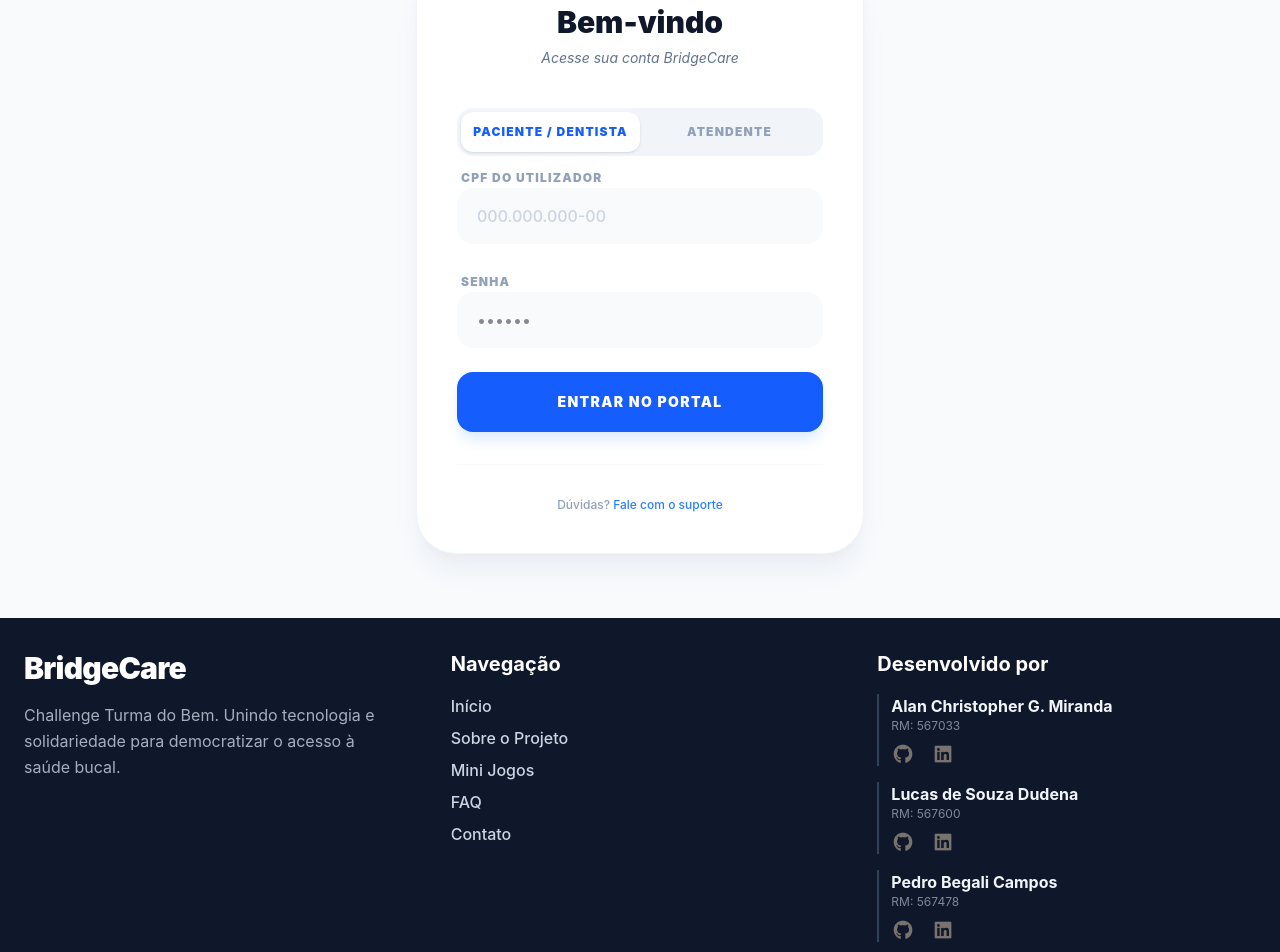
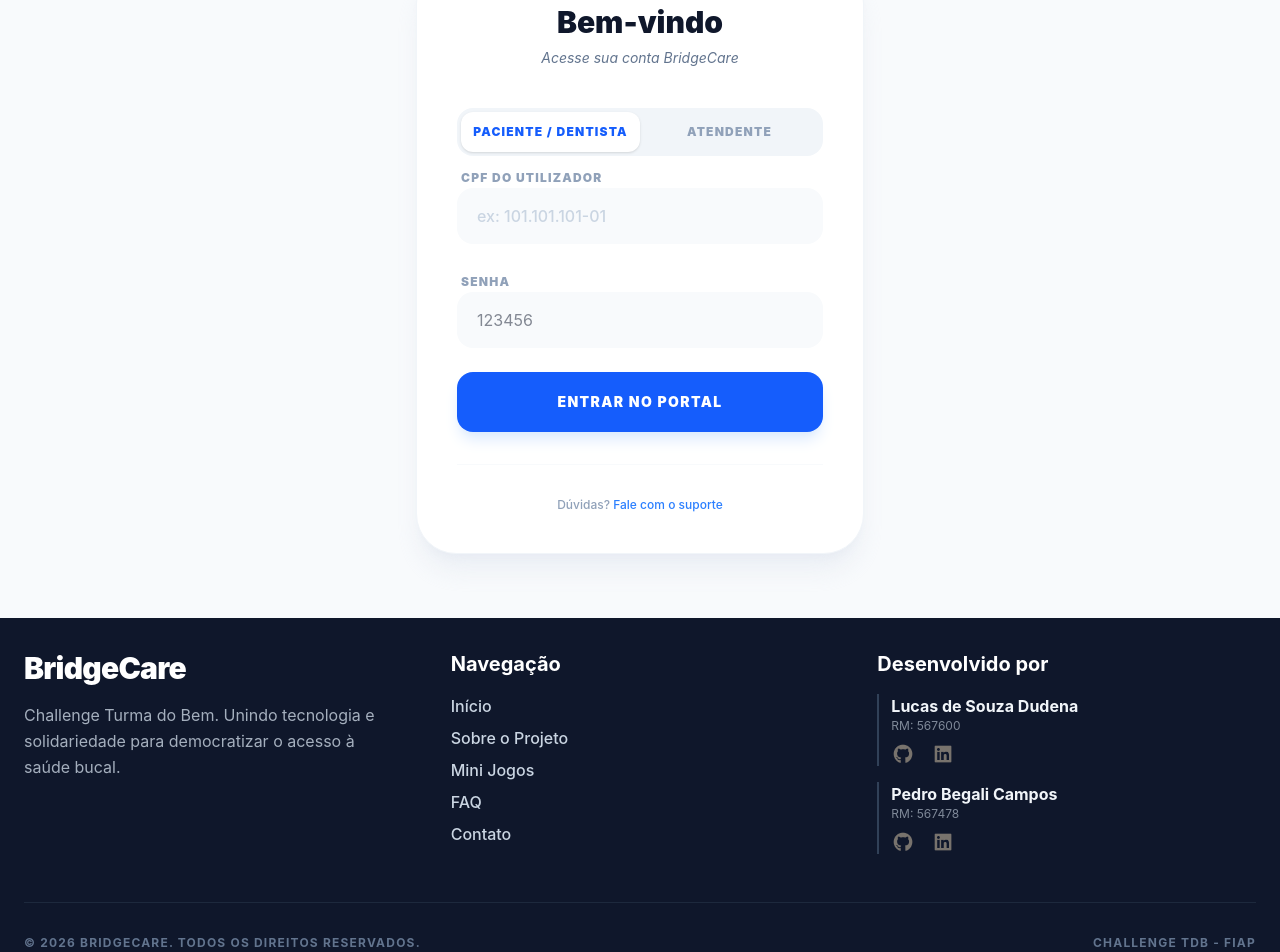
Before and after one commit to PedroBegali/BridgeCare_Sprint_3, a React (Vite) app: page /login in a window 1280 px wide. Shown: the part 214-1166 px from the top of the page. Built offline with nearby package versions, Linux system fonts and the light colour scheme; no server answers.

Commit message:
first commit

```diff
--- a/src/components/Footer.tsx
+++ b/src/components/Footer.tsx
@@ -7,7 +7,6 @@
     <footer className="bg-slate-900 text-slate-300 pt-8 pb-8">
       <div className="container mx-auto px-6">
         <div className="grid grid-cols-1 md:grid-cols-3 gap-12 mb-12">
-
           <div className="space-y-4">
             <h3 className="text-3xl font-black text-white tracking-tight">
               BridgeCare
@@ -61,45 +60,9 @@
             </ul>
           </div>
 
-
           <div className="space-y-4">
-            <h4 className="text-xl font-bold text-white">
-              Desenvolvido por
-            </h4>
+            <h4 className="text-xl font-bold text-white">Desenvolvido por</h4>
             <div className="space-y-4">
-
-              {/* Alan Christopher */}
-              <div className="border-l-2 border-slate-700 pl-3 hover:border-blue-500 transition-colors group">
-                <p className="font-bold text-slate-100 text-base">
-                  Alan Christopher G. Miranda
-                </p>
-                <p className="opacity-60 text-xs">RM: 567033</p>
-                <div className="flex gap-4 mt-2 opacity-50 group-hover:opacity-100 transition-opacity">
-                  <a
-                    href="https://github.com/alanchristophermiranda2005-coder"
-                    target="_blank"
-                    rel="noreferrer"
-                  >
-                    <img
-                      className="w-6 h-6 invert hover:-translate-y-1 transition-transform"
-                      src={githubIcon}
-                      alt="Github"
-                    />
-                  </a>
-                  <a
-                    href="https://www.linkedin.com/in/alanchristophergonzagamiranda/"
-                    target="_blank"
-                    rel="noreferrer"
-                  >
-                    <img
-                      className="w-6 h-6 invert hover:-translate-y-1 transition-transform"
-                      src={linkedlnIcon}
-                      alt="LinkedIn"
-                    />
-                  </a>
-                </div>
-              </div>
-
               {/* Lucas Dudena */}
               <div className="border-l-2 border-slate-700 pl-3 hover:border-blue-500 transition-colors group">
                 <p className="font-bold text-slate-100 text-base">
@@ -134,7 +97,9 @@
 
               {/* Pedro Begali */}
               <div className="border-l-2 border-slate-700 pl-3 hover:border-blue-500 transition-colors group">
-                <p className="font-bold text-slate-100 text-base">Pedro Begali Campos</p>
+                <p className="font-bold text-slate-100 text-base">
+                  Pedro Begali Campos
+                </p>
                 <p className="opacity-60 text-xs">RM: 567478</p>
                 <div className="flex gap-4 mt-2 opacity-50 group-hover:opacity-100 transition-opacity">
                   <a
@@ -161,7 +126,6 @@
                   </a>
                 </div>
               </div>
-
             </div>
           </div>
         </div>
--- a/src/pages/Login.tsx
+++ b/src/pages/Login.tsx
@@ -44,7 +44,7 @@
     }
 
     if (loginType === "atendente") {
-      if (identificador !== "admTdB") {
+      if (identificador !== "admin") {
         setErro("Usuário de atendente incorreto.");
         setLoading(false);
         return;
@@ -191,8 +191,8 @@
                 className="w-full px-5 py-4 rounded-2xl bg-slate-50 border-none focus:ring-2 focus:ring-blue-500 outline-none transition-all placeholder:text-slate-300 font-medium"
                 placeholder={
                   loginType === "atendente"
-                    ? "Digite seu usuário"
-                    : "000.000.000-00"
+                    ? "senha: admin"
+                    : "ex: 101.101.101-01"
                 }
                 value={identificador}
                 onChange={handleIdentificadorChange}
@@ -207,7 +207,7 @@
                 type="password"
                 required
                 className="w-full px-5 py-4 rounded-2xl bg-slate-50 border-none focus:ring-2 focus:ring-blue-500 outline-none transition-all"
-                placeholder="••••••"
+                placeholder="123456"
                 value={senha}
                 onChange={(e) => setSenha(e.target.value)}
               />
--- a/src/pages/QuemSomos.tsx
+++ b/src/pages/QuemSomos.tsx
@@ -82,13 +82,6 @@
       github: "https://github.com/ldudena",
       linkedin: "https://www.linkedin.com/in/lucas-de-souza-dudena-079646382",
     },
-    {
-      nome: "Alan Christopher G. Miranda",
-      rm: "567033",
-      foto: perfilAlan,
-      github: "https://github.com/alanchristophermiranda2005-coder",
-      linkedin: "https://www.linkedin.com/in/alanchristophergonzagamiranda/",
-    },
   ];
 
   return (
```
Also changed, not shown: src/assets/alanPerfil.jpeg (deleted).
